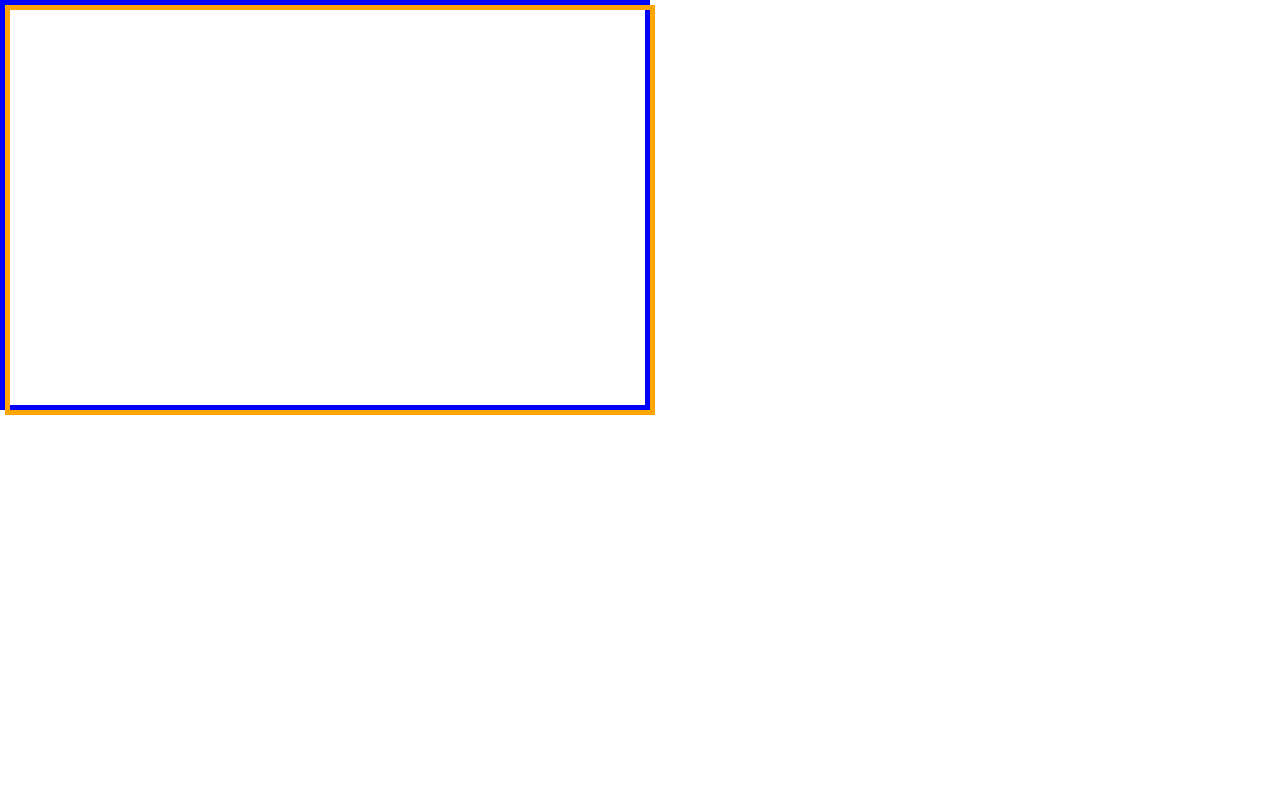
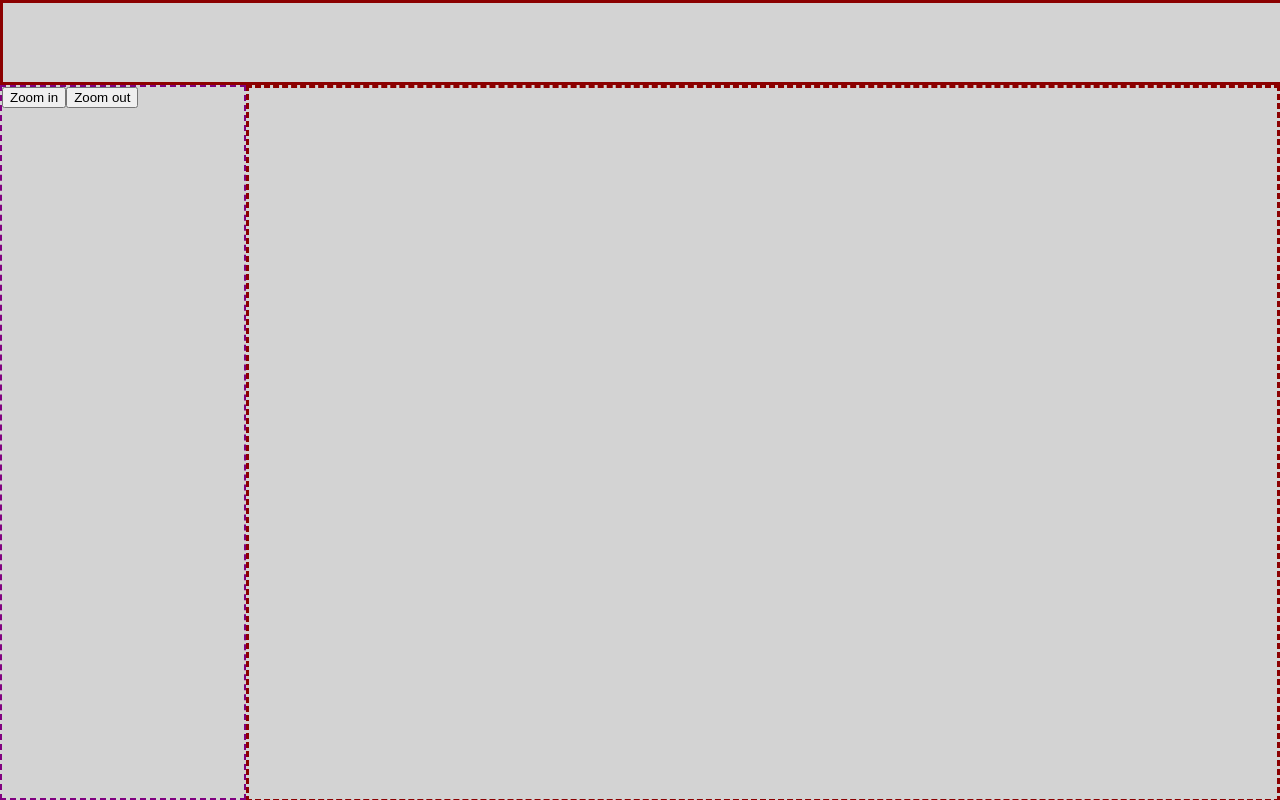
Before and after one commit to rseusebio/pdfEditor, a React (Create React App) app: page / in a window 1280 px wide. Built offline with nearby package versions, Linux system fonts and the light colour scheme.

Commit message:
First Commit

```diff
--- a/src/App.css
+++ b/src/App.css
@@ -2,8 +2,36 @@
 /*----------------------------------------------*/
 
 .app-main-div{
-  height: 50%;
-  width: 50%;
-  border: 5px solid blue;
+  height: 100%;
+  width: 100%;
+  padding: 0px;
+  margin:0px;
+  background-color: lightgrey;
+
+  display: flex;
+  flex-direction: column;
+  justify-content: flex-start;
+  align-items: flex-start;
 
 }
+
+.app-nav-bar{
+  height: 10%;
+  width: 100%;
+  border: 3px darkred solid;
+
+}
+
+.app-content-div{
+  height: 90%;
+  width: 100%;
+  display: flex;
+  flex-direction: row;
+
+}
+
+.app-canvas-buttons{
+  height: 99.5%;
+  width: 20%;
+  border: 2px dashed purple;
+}
--- a/src/App.js
+++ b/src/App.js
@@ -1,15 +1,67 @@
 import React, { Component } from 'react';
-import Canvas  from "./Components/Canvas";
+import Canvas from "./Components/Canvas";
+import ZoomService from "./Components/ZoomService";
 import './App.css';
 
 
-class App extends Component{
-  render(){
-    return(
+class App extends Component {
+  constructor(props) {
+    super(props);
+    this.state = {
+      zoomer: 1,
+    }
+  }
+
+  componentDidMount() {
+    console.log("app mounted");
+    console.log(this.loadImage)
+  }
+
+  zoomIn(){
+    var zoomer = this.state.zoomer + 0.1;
+    this.setState(
+        {
+            zoomer: zoomer,
+        }
+    )
+    console.log(this.state.zoomer);
+    this.loadImage();
+  }
+  zoomOut(){
+      if(this.state.zoomer >= 0.2){
+          var zoomer = this.state.zoomer - 0.1;
+          this.setState({
+              zoomer: zoomer,
+          })
+      }
+      console.log(this.state.zoomer);
+      this.loadImage();
+  }
+  render() {
+    return (
       <div className={"app-main-div"}>
-        <Canvas>
+        <div
+          className={"app-nav-bar"}>
+        </div>
+        <div
+          className={"app-content-div"}>
+          <div
+            className={"app-canvas-buttons"}>
+            <button
+              onClick={() => { this.zoomIn() }}>
+              Zoom in
+            </button>
+            <button
+              onClick={() => { this.zoomOut() }}>
+              Zoom out
+            </button>
+          </div>
+          <Canvas
+           zoomer= { this }>
 
-        </Canvas>
+          </Canvas>
+        </div>
+
       </div>
     )
   }
--- a/src/Components/Canvas.css
+++ b/src/Components/Canvas.css
@@ -1,10 +1,31 @@
 .canvas-main-div{
-    height: 100%;
-    width: 100%;
+    height: 99.4%;
+    width: 85%;
+    border: 3px dashed darkred;
+    overflow-x: scroll;
+    overflow-y: scroll;
 }
-.canvas-style{
-    height: 100%;
-    width: 100%;
-    border: 5px solid orange;
+#canvas{
+    cursor: pointer;
+}
 
+/* width */
+::-webkit-scrollbar {
+    width: 5px;
+    height: 5px;
 }
+
+/* Track */
+::-webkit-scrollbar-track {
+    background: lightgrey;
+}
+
+/* Handle */
+::-webkit-scrollbar-thumb {
+    background: #888;
+}
+
+/* Handle on hover */
+::-webkit-scrollbar-thumb:hover {
+    background: #555;
+}
--- a/src/Components/Canvas.js
+++ b/src/Components/Canvas.js
@@ -1,17 +1,178 @@
 import React, { Component } from 'react';
 import "./Canvas.css";
 
+class FunnyDot{
+  constructor(x, y, raio, X, Y ){
+    this.x = x;
+    this.y = y;
+    this.raio = raio;
+    this.X = X;
+    this.Y = Y;
+  }
+  getRelativeX(X){
+   return  X / this.X * this.x;
+  }
+  getRelativeY(Y){
+    return Y / this.Y * this.y;
+  }
+}
 export default class Canvas extends Component {
+
+  constructor(props){
+    super(props);
+    this.state = {
+      canvasHeight: 0,
+      canvasWidth: 0,
+    }
+    this.dots = [];
+  }
+
+  componentDidMount(){
+    this.setCanvasSize();
+    this.onWindowResize();
+    this.setOnCanvasClick();
+    this.loadImage();
+    this.props.zoomer.loadImage = this.loadImage;
+    this.props.zoomer.redrawDots = this.redrawDots;
+    this.props.zoomer.dots = this.dots;
+    this.props.zoomer.drawDot = this.drawDot;
+    console.log("canvas mounted");
+
+  }
+
+  setOnCanvasClick(){
+    var canvas = document.getElementById("canvas");
+    canvas.onclick = (mouseEvent)=>{ this.onCanvasClick(mouseEvent)}
+    console.log("canvas on click handler has been setted.");
+  }
+
+  setCanvasSize(){
+    var canvasDiv = document.getElementById("canvas-main-div");
+    if(canvasDiv !== null){
+      this.setState(
+        {
+          canvasHeight: canvasDiv.offsetHeight,
+          canvasWidth: canvasDiv.offsetWidth,
+        }
+      );
+    }
+  }
+
+  onWindowResize(){
+    window.onresize = (event) =>{
+      var canvasDiv = document.getElementById("canvas-main-div");
+      if(canvasDiv !== null){
+        this.setState(
+          {
+            canvasHeight: canvasDiv.offsetHeight,
+            canvasWidth: canvasDiv.offsetWidth,
+          }
+        );
+      }
+      this.loadImage();
+      var canvas = document.getElementById("canvas");
+      if( canvas !== null ){
+        console.log(`canvasHeight: ${canvas.height}, canvasWidth: ${canvas.width}`);
+      }
+
+    }
+  }
+
+  onCanvasClick2(mouseEvent){
+    var otherProps = []
+    for(var prop in mouseEvent){
+      if(prop.search("x") !==-1 || prop.search("X") !== -1 || prop.search("y") !== -1 || prop.search("Y") !== -1){
+        console.log(prop);
+      }
+      else{
+        otherProps.push(prop);
+      }
+    }
+    console.log(otherProps);
+  }
+
+  onCanvasClick(mouseEvent){
+    var canvas = document.getElementById("canvas");
+    var context = canvas.getContext("2d");
+    var x = mouseEvent.offsetX;
+    var y = mouseEvent.offsetY;
+    var raio = 10;
+    var X = canvas.width;
+    var Y = canvas.height;
+
+    this.drawDot(x, y, raio);
+
+    var dot = new FunnyDot(x, y, raio, X, Y);
+    this.dots.push(dot);
+
+  }
+  drawDot(x, y, raio){
+    var canvas = document.getElementById("canvas");
+    var context = canvas.getContext("2d");
+    context.beginPath();
+    context.arc(x, y, raio,  0, 2*Math.PI);
+    context.fillStyle = "red";
+    context.fill();
+    context.stroke();
+  }
+  redrawDots(){
+    console.log("redrawing dots");
+    var canvas = document.getElementById("canvas");
+    for(var dot of this.dots){
+      console.log(dot);
+      this.drawDot(dot.getRelativeX(canvas.width), dot.getRelativeY(canvas.height), dot.raio);
+    }
+  }
+  loadImage(){
+    var img = new Image();
+    //img.crossOrigin = "anonymous";
+    img.src = "http://localhost:8000/static/dog.jpg";
+    console.log("loadImage");
+    img.onload = ()=>{
+        var canvas = document.getElementById("canvas");
+        /*
+        var imgHeight = null, imgWidth = null;
+        if(img.height > img.width){
+          if(img.height > canvas.height){
+            imgHeight = canvas.height;
+            imgWidth = img.width / img.height * imgHeight;
+          }
+        }
+        else{
+          if(img.width > canvas.width){
+            imgWidth = canvas.width;
+            imgHeight = img.height / img.width * imgWidth;
+          }
+        }
+        if(imgHeight === null || imgWidth === null){
+          imgHeight = img.height;
+          imgWidth = img.width;
+        }
+        var height = img.height/3;
+        var width = img.width/3;
+        */
+       this.setState(
+         {
+            canvasHeight: img.height,
+            canvasWidth: img.width,
+         }
+       )
+        var context = canvas.getContext("2d");
+        context.drawImage(img, 0, 0, img.width * this.state.zoomer, img.height * this.state.zoomer);
+        this.redrawDots();
+      }
+
+  }
   render() {
     return (
       <div
+        id="canvas-main-div"
         className={"canvas-main-div"}>
         <canvas
-            className={"canvas-style"}
-            onClick={()=>{window.alert("Hello, world")}}
-            height={500}
-            width={500}>
-
+          id = {"canvas"}
+          className={"canvas-style"}
+          height={this.state.canvasHeight * this.props.zoomer.state.zoomer}
+          width={this.state.canvasWidth * this.props.zoomer.state.zoomer}>
         </canvas>
       </div>
 
--- /dev/null
+++ b/src/Components/ZoomService.js
@@ -0,0 +1,37 @@
+import React, { Component } from 'react';
+
+class ZoomService extends Component{
+    constructor(props){
+        super(props);
+        this.state = {
+            zoomer: 1,
+        }
+    }
+    zoomIn(){
+        var zoomer = this.state.zoomer + 0.3;
+        this.setState(
+            {
+                zoomer: zoomer,
+            }
+        )
+    }
+    zoomOut(){
+        if(this.state.zoomer >= 0.3){
+            var zoomer = this.state.zoomer - 0.3;
+            this.setState({
+                zoomer: zoomer,
+            })
+        }
+    }
+    render(){
+        return(
+            <p>
+                {
+                    `This is a Service and shouldn't be here`
+                }
+            </p>
+        )
+    }
+}
+
+export default ZoomService;
--- a/src/index.css
+++ b/src/index.css
@@ -3,12 +3,14 @@ html{
   width: 100vw;
   margin: 0px;
   padding: 0px;
+  overflow: hidden;
 }
 body {
   height: 100%;
   width: 100%;
   margin: 0;
   padding: 0;
+  overflow: hidden;
 
 }
 code {
```
